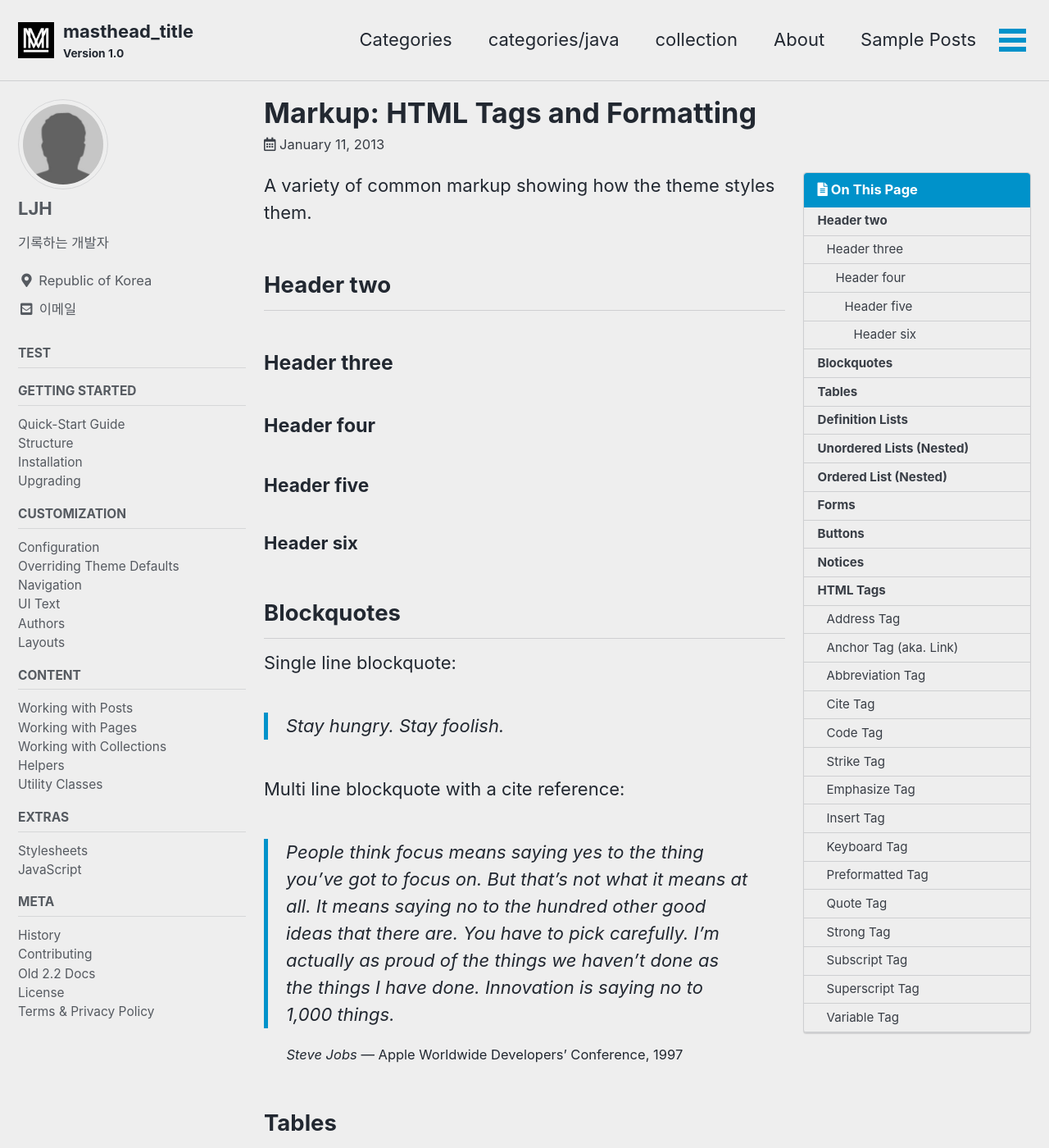
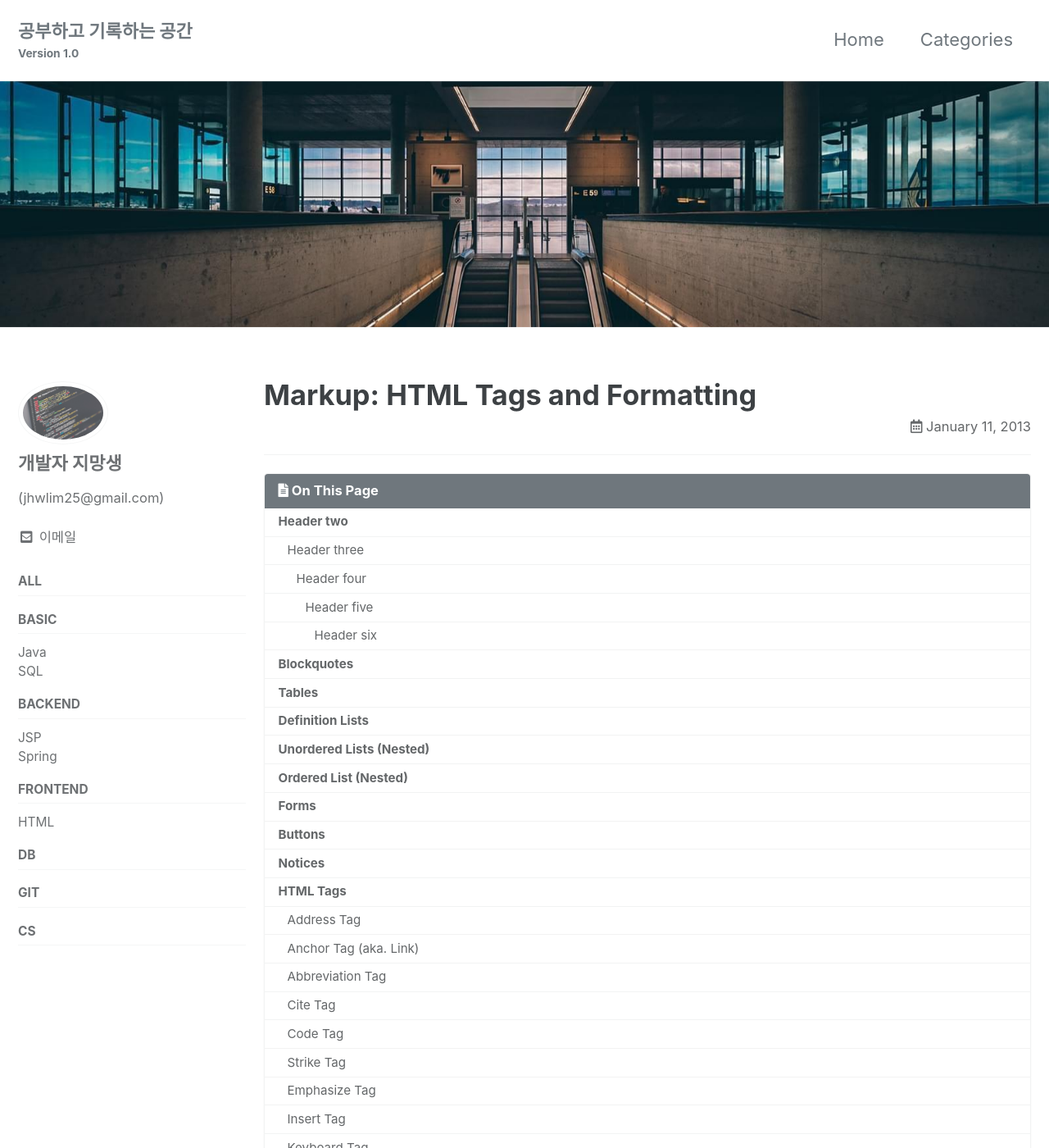
Before and after one commit to jhwlim/jhwlim.github.com, a Jekyll site: the page built from _posts/2013-01-11-markup-html-tags-and-formatting.md, in a window 1280 px wide and 1400 px high. Shown: the whole window at 82% size. Built offline with Jekyll 4.4.1, drawn with Linux system fonts in a browser that asks for light colours; cached includes are drawn as plain includes.

Commit message:
설정 및 디자인 수정

```diff
--- a/_config.yml
+++ b/_config.yml
@@ -12,7 +12,7 @@
 
 # theme                  : "minimal-mistakes-jekyll"
 # remote_theme           : "mmistakes/minimal-mistakes"
-minimal_mistakes_skin    : "air" # "default", "air", "aqua", "contrast", "dark", "dirt", "neon", "mint", "plum", "sunrise"
+minimal_mistakes_skin    : "default" # "default", "air", "aqua", "contrast", "dark", "dirt", "neon", "mint", "plum", "sunrise"
 
 # Site Settings
 locale                   : "ko-KR"
@@ -25,8 +25,8 @@ url                      : "https://jhwlim.github.io" # the base hostname & prot
 baseurl                  : # the subpath of your site, e.g. "/blog"
 repository               : "jhwlim/jhwlim.github.io" # GitHub username/repo-name e.g. "mmistakes/minimal-mistakes"
 teaser                   : # "/assets/images/500x300.png" # path of fallback teaser image, e.g. "/assets/images/500x300.png"
-logo                     : "/assets/images/site-logo.png" # path of logo image to display in the masthead, e.g. "/assets/images/88x88.png"
-masthead_title           : "masthead_title " # overrides the website title displayed in the masthead, use " " for no title
+logo                     : # "/assets/images/home.png" # path of logo image to display in the masthead, e.g. "/assets/images/88x88.png"
+masthead_title           : "공부하고 기록하는 공간" # overrides the website title displayed in the masthead, use " " for no title
 # breadcrumbs            : false # true, false (default)
 words_per_minute         : 200
 comments:
@@ -93,30 +93,30 @@ analytics:
 
 # Site Author
 author:
-  name             : "LJH"
-  avatar           : "/assets/images/bio-photo.jpg" # path of avatar image, e.g. "/assets/images/bio-photo.jpg"
-  bio              : "기록하는 개발자"
-  location         : "Republic of Korea"
+  name             : "개발자 지망생"
+  avatar           : "/assets/images/code.jpg" # path of avatar image, e.g. "/assets/images/bio-photo.jpg"
+  bio              : "(jhwlim25@gmail.com)"
+  # location         : "Republic of Korea"
   email            : "jhwlim25@gmail.com"
-  links:
-    - label: "Email"
-      icon: "fas fa-fw fa-envelope-square"
+  # links:
+  #   - label: "Email"
+  #     icon: "fas fa-fw fa-envelope-square"
       # url: "mailto:your.name@email.com"
-    - label: "Website"
-      icon: "fas fa-fw fa-link"
-      # url: "https://your-website.com"
-    - label: "Twitter"
-      icon: "fab fa-fw fa-twitter-square"
-      # url: "https://twitter.com/"
-    - label: "Facebook"
-      icon: "fab fa-fw fa-facebook-square"
-      # url: "https://facebook.com/"
-    - label: "GitHub"
-      icon: "fab fa-fw fa-github"
-      # url: "https://github.com/"
-    - label: "Instagram"
-      icon: "fab fa-fw fa-instagram"
-      # url: "https://instagram.com/"
+  #   - label: "Website"
+  #     icon: "fas fa-fw fa-link"
+  #     # url: "https://your-website.com"
+  #   - label: "Twitter"
+  #     icon: "fab fa-fw fa-twitter-square"
+  #     # url: "https://twitter.com/"
+  #   - label: "Facebook"
+  #     icon: "fab fa-fw fa-facebook-square"
+  #     # url: "https://facebook.com/"
+  #   - label: "GitHub"
+  #     icon: "fab fa-fw fa-github"
+  #     # url: "https://github.com/"
+  #   - label: "Instagram"
+  #     icon: "fab fa-fw fa-instagram"
+  #     # url: "https://instagram.com/"
 
 # Site Footer
 footer:
@@ -271,28 +271,32 @@ compress_html:
 defaults:
   # _posts
   - scope:
-      path: ""
+      path: "_posts"
       type: posts
     values:
       layout: single
+      classes: wide
       author_profile: true
       read_time: false
       show_date: true
       comments: true
       share: true
       sidebar:
-        nav: "docs"
-  # _docs
-  - scope:
-      path: ""
-      type: docs
-    values:
-      layout: default
-      sidebar:
-        nav: "docs"
+        nav: "sidebar"
+      header:
+        image: /assets/images/unsplash-gallery-image-2.jpg
 
+  # _pages
   - scope:
       path: "_pages"
       type: pages
     value:
-      layout: single
+      layout: "single"
+      classes: wide
+      sidebar:
+        nav: "sidebar"
+      header:
+        # image: /assets/images/unsplash-gallery-image-2.jpg
+        # overlay_image: /assets/images/unsplash-gallery-image-2.jpg
+        # show_overlay_excerpt: false;
+        # overlay_filter: rgba(0, 0, 0, 0.5)
--- a/_data/navigation.yml
+++ b/_data/navigation.yml
@@ -1,142 +1,9 @@
-# example navigation
-foo:
-  - title: "Parent Link 1"
-    url: /parent-1-page-url/
-    children:
-      - title: "Child Link 1"
-        url: /child-1-page-url/
-      - title: "Child Link 2"
-        url: /child-2-page-url/
-  - title: "Parent Link 2"
-    url: /parent-2-page-url/
-    children:
-      - title: "Child Link 1"
-        url: /child-1-page-url/
-      - title: "Child Link 2"
-        url: /child-2-page-url/
-      - title: "Child Link 3"
-        url: /child-3-page-url/
-
-
 # main links
 main:
+  - title: 'Home'
+    url: /
   - title: 'Categories'
     url: /categories/
-  - title: 'categories/java'
-    url: /categories/java
-  - title: "collection"
-    url: /collection/
-  - title: "About"
-    url: /about/
-  - title: "Sample Posts"
-    url: /year-archive/
-  - title: "Sample Collections"
-    url: /collection-archive/
-  - title: "Terms &amp; Privacy Policy"
-    url: /terms/
-
-
-# documentation links
-docs:
-  - title: 'test'
-    url: /test/
-  - title: Getting Started
-    children:
-      - title: "Quick-Start Guide"
-        url: /docs/quick-start-guide/
-      - title: "Structure"
-        url: /docs/structure/
-      - title: "Installation"
-        url: /docs/installation/
-      - title: "Upgrading"
-        url: /docs/upgrading/
-  - title: Customization
-    children:
-      - title: "Configuration"
-        url: /docs/configuration/
-      - title: "Overriding Theme Defaults"
-        url: /docs/overriding-theme-defaults/
-      - title: "Navigation"
-        url: /docs/navigation/
-      - title: "UI Text"
-        url: /docs/ui-text/
-      - title: "Authors"
-        url: /docs/authors/
-      - title: "Layouts"
-        url: /docs/layouts/
-  - title: Content
-    children:
-      - title: "Working with Posts"
-        url: /docs/posts/
-      - title: "Working with Pages"
-        url: /docs/pages/
-      - title: "Working with Collections"
-        url: /docs/collections/
-      - title: "Helpers"
-        url: /docs/helpers/
-      - title: "Utility Classes"
-        url: /docs/utility-classes/
-  - title: Extras
-    children:
-      - title: "Stylesheets"
-        url: /docs/stylesheets/
-      - title: "JavaScript"
-        url: /docs/javascript/
-  - title: Meta
-    children:
-      - title: "History"
-        url: /docs/history/
-      - title: "Contributing"
-        url: /docs/contributing/
-      - title: "Old 2.2 Docs"
-        url: /docs/docs-2-2/
-      - title: "License"
-        url: /docs/license/
-      - title: "Terms &amp; Privacy Policy"
-        url: /terms/
-
-# sidebar navigation list sample
-sidebar-sample:
-  - title: "Parent Page A"
-    children:
-      - title: "Child Page A1"
-        url: /
-      - title: "Child Page A2"
-        url: /
-      - title: "Child Page A3"
-        url: /
-      - title: "Child Page A4"
-        url: /
-  - title: "Parent Page B"
-    children:
-      - title: "Child Page B1"
-        url: /
-      - title: "Child Page B2"
-        url: /
-      - title: "Child Page B3"
-        url: /
-      - title: "Child Page B4"
-        url: /
-      - title: "Child Page B5"
-        url: /
-  - title: "Parent Page C"
-    children:
-      - title: "Child Page C1"
-        url: /
-      - title: "Child Page C2"
-        url: /
-      - title: "Child Page C3"
-        url: /
-      - title: "Child Page C4"
-        url: /
-      - title: "Child Page C5"
-        url: /
-  - title: "Parent Page D"
-    children:
-      - title: "Child Page D1"
-        url: /
-      - title: "Child Page D2"
-        url: /
 
 sidebar:
   - title: "All"
--- a/_layouts/single.html
+++ b/_layouts/single.html
@@ -30,6 +30,8 @@ layout: default
           {% include page__meta.html %}
         </header>
       {% endunless %}
+
+      <hr style="width: 100%;">
 
       <section class="page__content" itemprop="text">
         {% if page.toc %}
--- a/_sass/minimal-mistakes/_page.scss
+++ b/_sass/minimal-mistakes/_page.scss
@@ -216,7 +216,9 @@ body {
 
 .page__hero-image {
   width: 100%;
-  height: auto;
+  height: 300px;
+  object-fit: cover;
+  object-position: center;
   -ms-interpolation-mode: bicubic;
 }
 
@@ -291,6 +293,9 @@ body {
   a {
     color: inherit;
   }
+}
+header > .page__meta {
+  text-align: right;
 }
 
 .page__meta-title {
```
Also changed, not shown: _data/authors.yml (deleted, +0 -28 lines), _posts/2021-01-21-first-post.md (+0 -4 lines), index.html (+1 -9 lines), assets/images/code.jpg (added), assets/images/home.png (added), assets/images/key.png (added), 4 other files.
